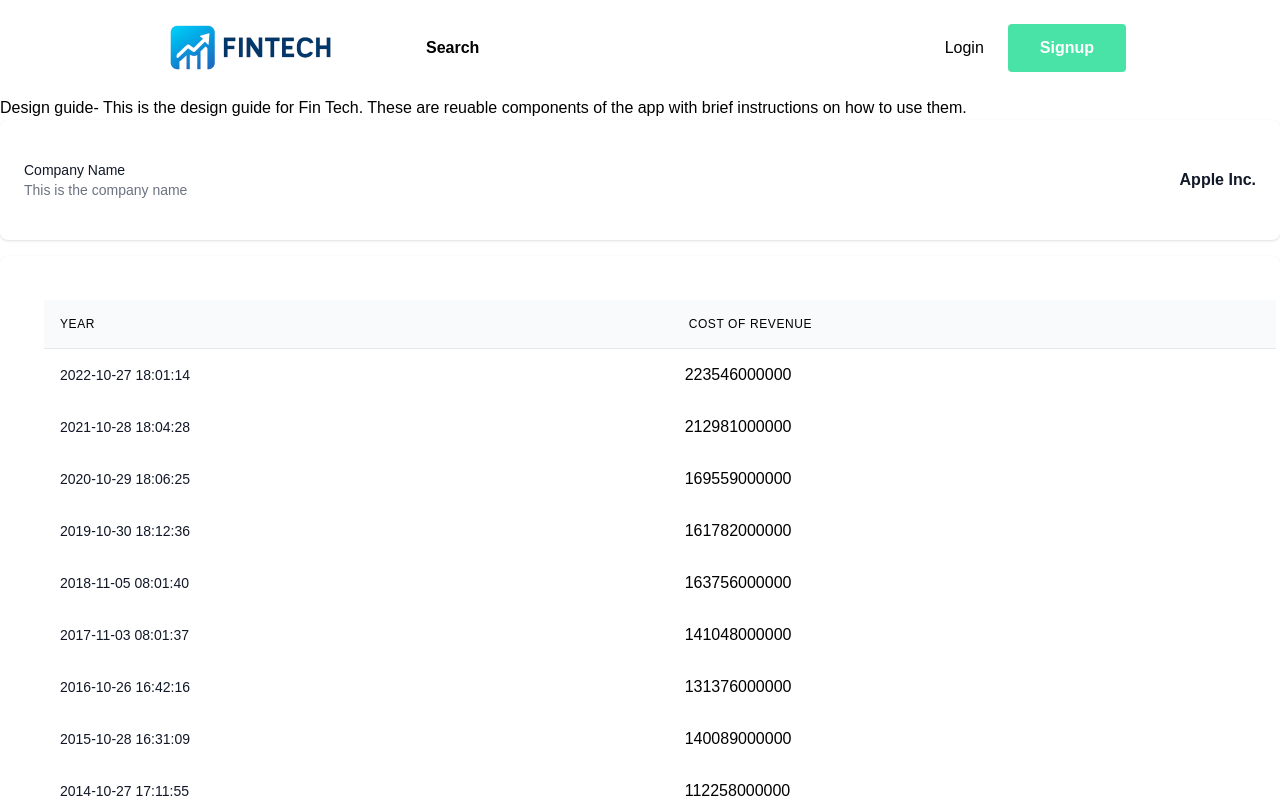
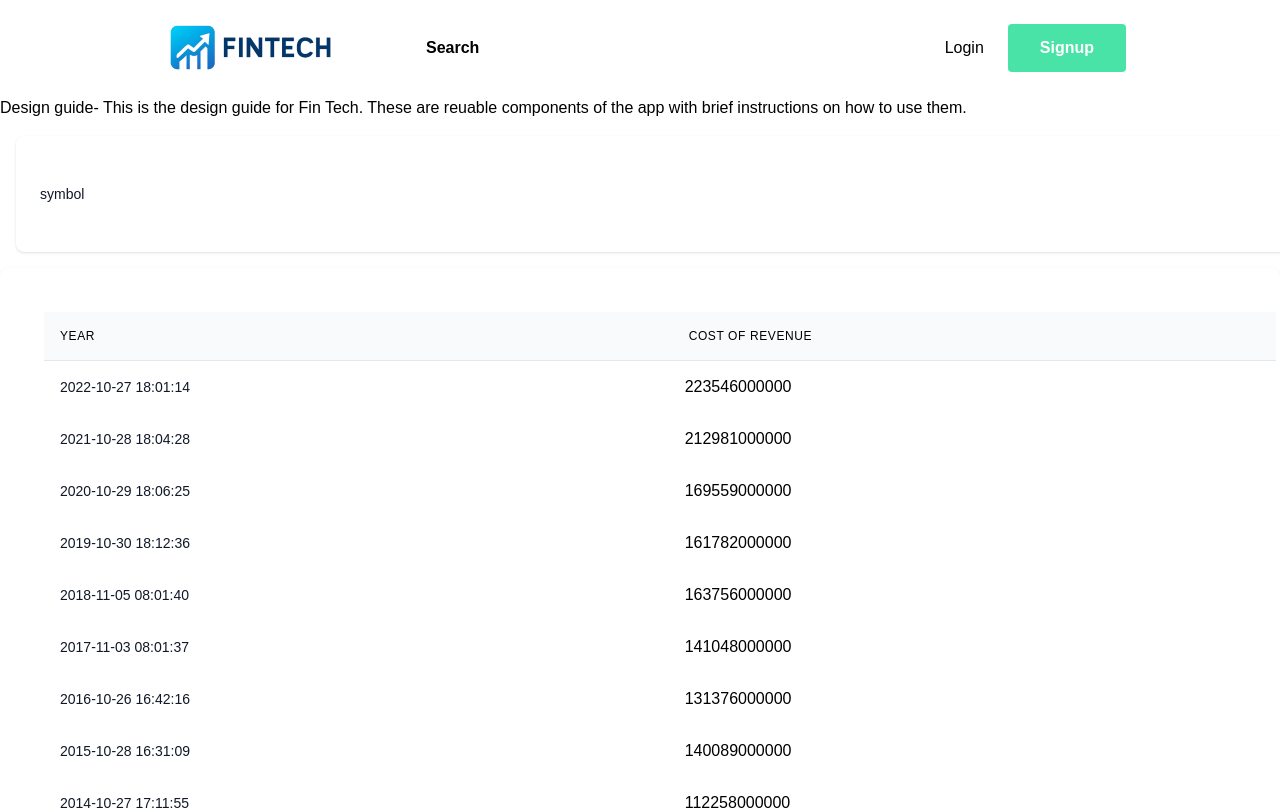
Before and after one commit to lch741/Fintech, a React (Create React App) app in the folder frontend/: page /design-guide in a window 1280 px wide. Shown: the top 810 px of the page. Built offline with nearby package versions, Linux system fonts and the light colour scheme.

Commit message:
Add CompanyKeyMetrics api and CompanyProfile Page

```diff
--- a/frontend/src/Components/CompanyDashboard/CompanyDashboard.tsx
+++ b/frontend/src/Components/CompanyDashboard/CompanyDashboard.tsx
@@ -3,9 +3,10 @@
 
 type Props = {
     children:React.ReactNode;
+    ticker:string;
 }
 
-const CompanyDashboard = ({children}: Props) => {
+const CompanyDashboard = ({children, ticker}: Props) => {
   return (
     <div>
         <div className="relative md:ml-64 bg-blueGray-100 w-full">
@@ -15,7 +16,7 @@
               <div className="px-4 md:px-6 mx-auto w-full">
                 <div>
                     <div className="flex flex-wrap">{children}</div>
-                    <div className="flex flex-wrap">{<Outlet/>}</div>
+                    <div className="flex flex-wrap">{<Outlet context={ticker}/>}</div>
                 </div>
 
               </div>
--- a/frontend/src/Components/CompanyProfile/CompanyProfile.tsx
+++ b/frontend/src/Components/CompanyProfile/CompanyProfile.tsx
@@ -1,11 +1,51 @@
-import React from 'react'
+import React, { useEffect, useState } from 'react'
+import { CompanyKeyMetrics } from '../../company';
+import { getKeyMetrics } from "../../api";
+import RatioList from "../RatioList/RatioList";
+import { useOutlet, useOutletContext } from 'react-router';
 
 interface Props {}
 
+const tableConfig = [
+  {
+    label: "Market Cap",
+    render: (company: CompanyKeyMetrics) => company.marketCap,
+  },
+  {
+    label: "Current Ratio",
+    render: (company: CompanyKeyMetrics) => company.currentRatioTTM,
+  },
+  {
+    label: "Return On Equity",
+    render: (company: CompanyKeyMetrics) => company.returnOnEquityTTM,
+  },
+  {
+    label: "Free Cash Flow To Equity",
+    render: (company: CompanyKeyMetrics) => company.freeCashFlowToEquityTTM,
+  },
+];
+
 const CompanyProfile = (props: Props) => {
+  const ticker = useOutletContext<string>();
+  const [companyData,setCompanyData] = useState<CompanyKeyMetrics>();
+  useEffect(()=>{
+    const getCompanyKeyMetrics = async() => {
+      const value = await getKeyMetrics(ticker!);
+      setCompanyData(value?.data[0]);
+    };
+    getCompanyKeyMetrics();
+  },[])
   return (
-    <div>CompanyProfile</div>
-  )
-}
+    <>
+      {companyData ?(
+        <>
+          <RatioList config={tableConfig} data={companyData} />
+        </>
+      ):(
+        <h1>No data dound</h1>
+      )}
+    </>
+  );
+};
 
 export default CompanyProfile
--- a/frontend/src/Components/RatioList/RatioList.tsx
+++ b/frontend/src/Components/RatioList/RatioList.tsx
@@ -1,32 +1,31 @@
 import React from 'react'
 import { TestDataCompany } from '../Table/testData'
 
-interface Props {}
+type Props = {
+  config: any;
+  data: any;
+};
 
-const data = TestDataCompany[0];
 
-type Company = typeof data;
 
-const config = [
-    {
-        label:"Company Name",
-        render:(company:Company) => company.companyName,
-        subTitle:"This is the company name",
-    }
-]
 
-const RatioList = (props: Props) => {
-
-    const renderedRows = config.map(row =>{
-        return(
-            <li className="py-3 sm:py-4">
+const RatioList = ({ config, data }: Props) => {
+  const renderedCells = config.map((row: any) => {
+    return (
+      <li className="py-6 sm:py-6">
         <div className="flex items-center space-x-4">
           <div className="flex-1 min-w-0">
-                        <p className="text-sm fonmt-medium text-gray-900 truncate">
+            <p className="text-sm font-medium text-gray-900 truncate">
               {row.label}
             </p>
             <p className="text-sm text-gray-500 truncate">
+              <a
+                href="/cdn-cgi/l/email-protection"
+                className="__cf_email__"
+                data-cfemail="17727a767e7b57607e7973646372653974787a"
+              >
                 {row.subTitle && row.subTitle}
+              </a>
             </p>
           </div>
           <div className="inline-flex items-center text-base font-semibold text-gray-900">
@@ -34,17 +33,13 @@
           </div>
         </div>
       </li>
-        )
-    })
-
-
+    );
+  });
   return (
-    <div className="bg-white shadow rounded-lg mb-4 p-4 sm:p-6 h-full">
-        <ul className="divide-y divide-gray-200">
-            {renderedRows}
-        </ul>
+    <div className="bg-white shadow rounded-lg ml-4 mt-4 mb-4 p-4 sm:p-6 w-full">
+      <ul className="divide-y divide-gray-200">{renderedCells}</ul>
     </div>
-  )
-}
+  );
+};
 
 export default RatioList
--- a/frontend/src/Pages/CompanyPage/CompanyPage.tsx
+++ b/frontend/src/Pages/CompanyPage/CompanyPage.tsx
@@ -24,7 +24,7 @@
       {company ? (
         <div className="w-full relative flex ct-docs-disable-sidebar-content overflow-x-hidden">
           <Sidebar />
-          <CompanyDashboard>
+          <CompanyDashboard ticker={ticker!}>
             <Tile title="Company Name" subtitle={company.companyName}></Tile>
           </CompanyDashboard>
         </div>
--- a/frontend/src/Pages/DesignGuide/DesignGuide.tsx
+++ b/frontend/src/Pages/DesignGuide/DesignGuide.tsx
@@ -1,8 +1,20 @@
 import React from "react";
 import Table from "../../Components/Table/Table";
 import RatioList from "../../Components/RatioList/RatioList";
+import { TestDataCompany } from "../../Components/Table/testData";
+import { CompanyKeyMetrics } from "../../company";
 
 type Props = {};
+
+const data = TestDataCompany;
+
+const tableConfig = [
+  {
+    label: "symbol",
+    render: (company: any) => company.marketCapTTM,
+    subtitle:"Total value of all a comapny's shares of stock"
+  },
+];
 
 const DesignGuide = (props: Props) => {
   return (
@@ -11,7 +23,7 @@
         Design guide- This is the design guide for Fin Tech. These are reuable
         components of the app with brief instructions on how to use them.
       </h1>
-      <RatioList />
+      <RatioList config={tableConfig} data={data} />
       <Table />
       <h3>
         Table - Table takes in a configuration object and company data as
--- a/frontend/src/api.tsx
+++ b/frontend/src/api.tsx
@@ -1,5 +1,5 @@
 import axios from "axios";
-import { CompanyProfile,CompanySearch } from "./company";
+import { CompanyKeyMetrics, CompanyProfile,CompanySearch } from "./company";
 
 export interface SearchResponse {
   data: CompanySearch[];
@@ -32,3 +32,14 @@
     console.log("error message from API: ", error.message)
   }
 };
+
+export const getKeyMetrics = async (query:string) => {
+  try{
+    const data = await axios.get<CompanyKeyMetrics[]>(
+      `https://financialmodelingprep.com/stable/key-metrics-ttm?symbol=${query}&apikey=${process.env.REACT_APP_API_KEY}`
+    );
+    return data;
+  } catch(error:any){
+    console.log("error message from API: ", error.message)
+  }
+};
```
Also changed, not shown: frontend/src/company.d.ts (+46 -0 lines). Lines whose indentation alone changed are shown as unchanged.
